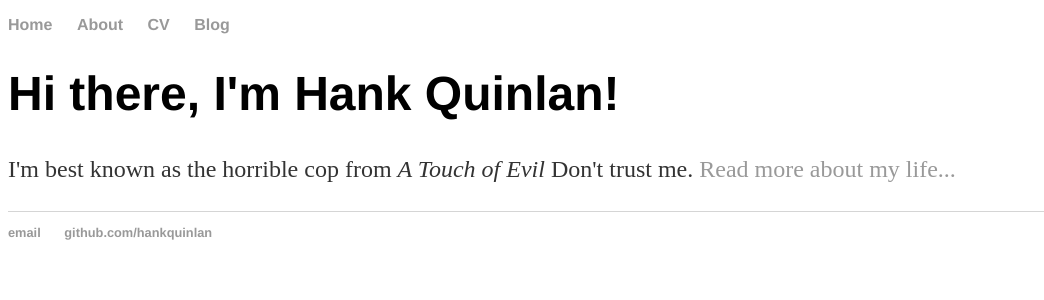
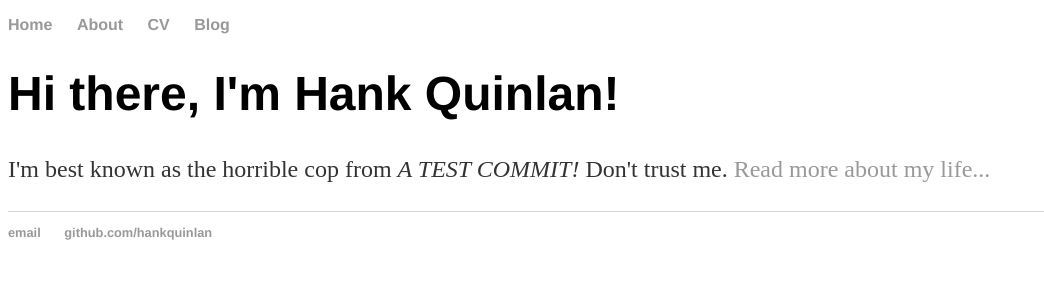
Before and after one commit to cadejs/cadejs.github.io, a Jekyll site: the page built from index.html, in a window 1280 px wide. Shown: the top 300 px of the page, without its empty margins (0-1044 px from the left). Built offline with Jekyll 4.4.1, drawn with Linux system fonts in a browser that asks for light colours.

Commit message:
testing commit

```diff
--- a/index.html
+++ b/index.html
@@ -4,5 +4,5 @@ title: Hank Quinlan, Horrible Cop
 ---
 <div class="blurb">
 	<h1>Hi there, I'm Hank Quinlan!</h1>
-	<p>I'm best known as the horrible cop from <em>A Touch of Evil</em> Don't trust me. <a href="/about">Read more about my life...</a></p>
+	<p>I'm best known as the horrible cop from <em>A TEST COMMIT!</em> Don't trust me. <a href="/about">Read more about my life...</a></p>
 </div><!-- /.blurb -->
```
